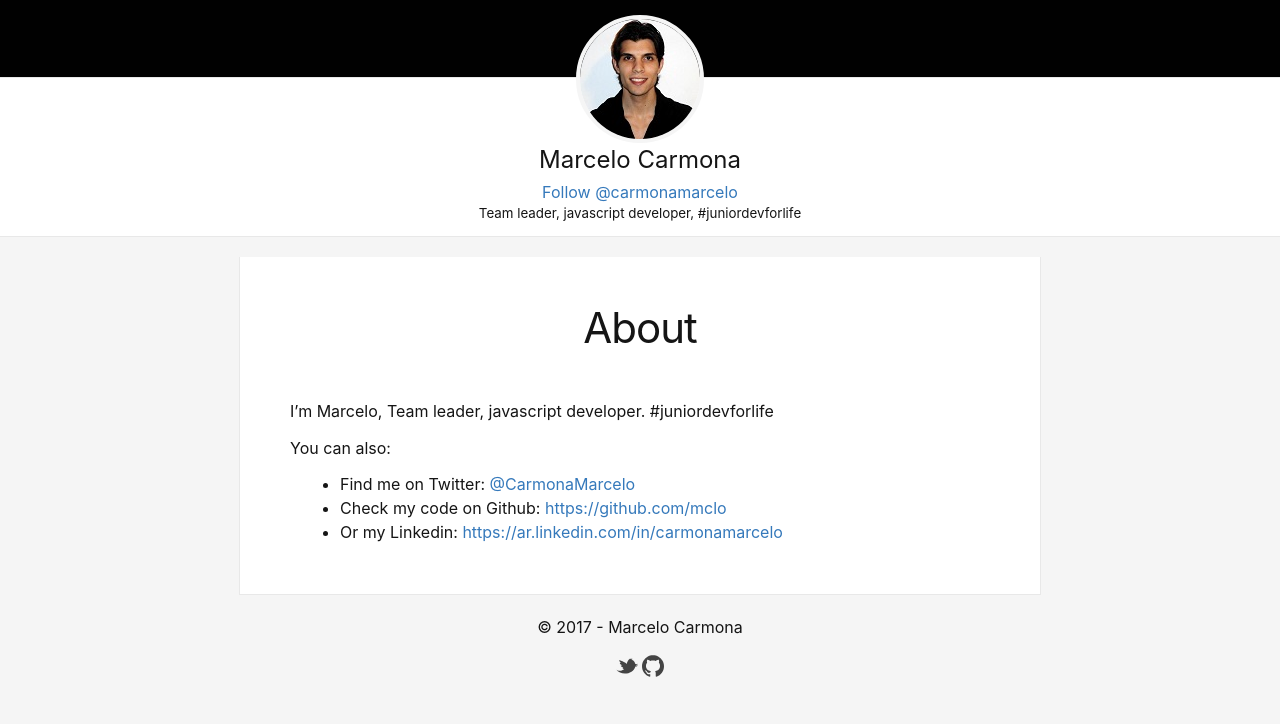
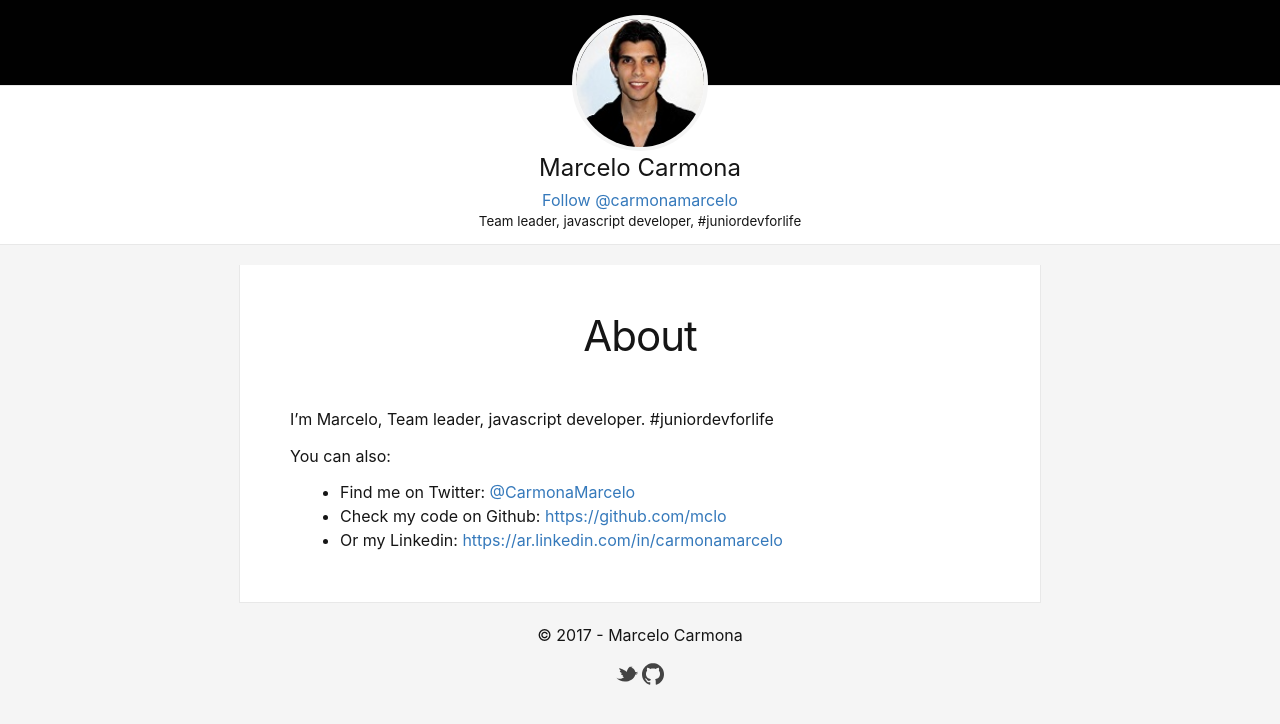
Before and after one commit to marcelocarmona/marcelocarmona.github.io, a Jekyll site: the page built from about.md, in a window 1280 px wide. Shown: the top 724 px of the page. Built offline with Jekyll 4.4.1, drawn with Linux system fonts in a browser that asks for light colours; comment, search, counter and statistics services are not loaded.

Commit message:
profile image size fixed

```diff
--- a/_sass/_layout.scss
+++ b/_sass/_layout.scss
@@ -8,11 +8,11 @@
   text-align: center;
   background-color: #010101;
   color: white;
-  height: 47px;
+  height: 55px;
   &__profile {
     img {
       max-width: 100%;
-      min-width: 120px;
+      min-width: 128px;
       border-radius: 50%;
       border: 4px solid #f5f5f5;
     }
```
